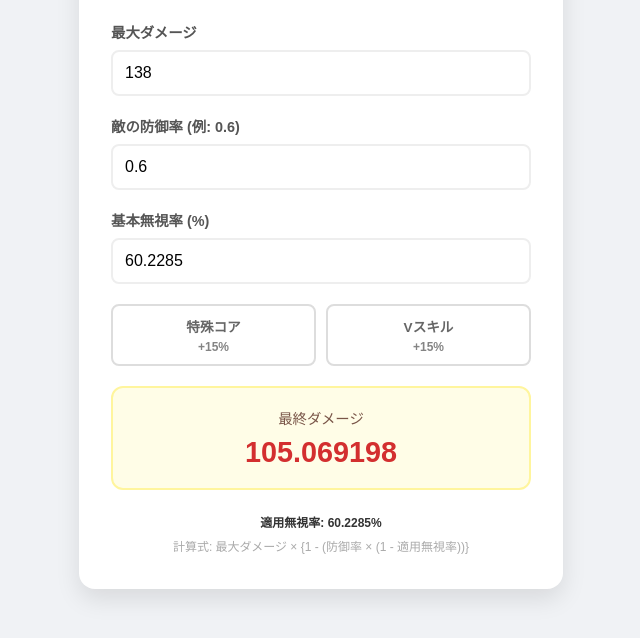
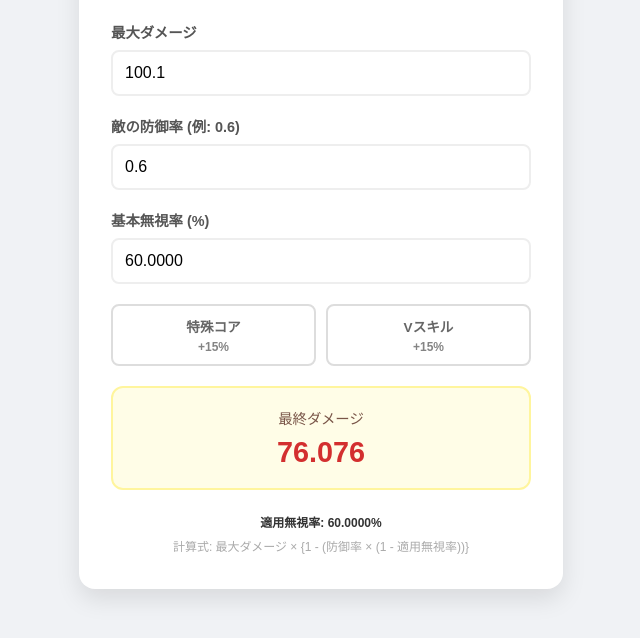
Before and after one commit to ISHYSN/calc, a plain HTML site: page calc.html in a window 1280 px wide. Shown: the part 110-748 px from the top of the page, without its empty margins (319-959 px from the left). Drawn offline with Linux system fonts and the light colour scheme.

Commit message:
Update calc.html

```diff
--- a/calc.html
+++ b/calc.html
@@ -3,7 +3,7 @@
 <head>
     <meta charset="UTF-8">
     <meta name="viewport" content="width=device-width, initial-scale=1.0">
-    <title>ダメージ計算機 - 最終調整版</title>
+    <title>ダメージ計算機</title>
     <style>
         body { font-family: sans-serif; display: flex; justify-content: center; padding: 20px; background-color: #f0f2f5; }
         .card { background: white; padding: 2rem; border-radius: 16px; box-shadow: 0 10px 25px rgba(0,0,0,0.1); width: 100%; max-width: 420px; }
@@ -49,7 +49,7 @@
 
     <div class="input-group">
         <label>最大ダメージ</label>
-        <input type="number" id="maxDamage" value="138" step="any">
+        <input type="number" id="maxDamage" value="100.1" step="any">
     </div>
 
     <div class="input-group">
@@ -59,7 +59,7 @@
 
     <div class="input-group">
         <label>基本無視率 (%)</label>
-        <input type="number" id="ignoreRate" value="60.2285" step="any">
+        <input type="number" id="ignoreRate" value="60.0000" step="any">
     </div>
 
     <div class="button-container">
@@ -113,7 +113,7 @@
 
         let bonus = 0;
         if (isCoreActive) bonus += 15;
-        if (isVskillActive) bonus += 15; // 20から15へ変更
+        if (isVskillActive) bonus += 15;
 
         let totalIgnoreRate = baseIgnore + bonus;
         if (totalIgnoreRate > 100) totalIgnoreRate = 100;
@@ -136,4 +136,5 @@
 </script>
 
 </body>
+
 </html>
```
